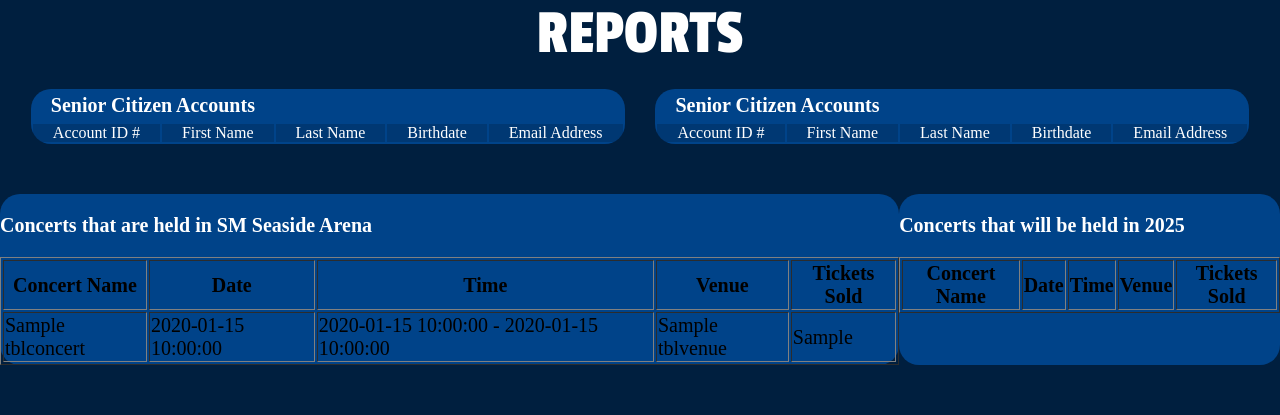
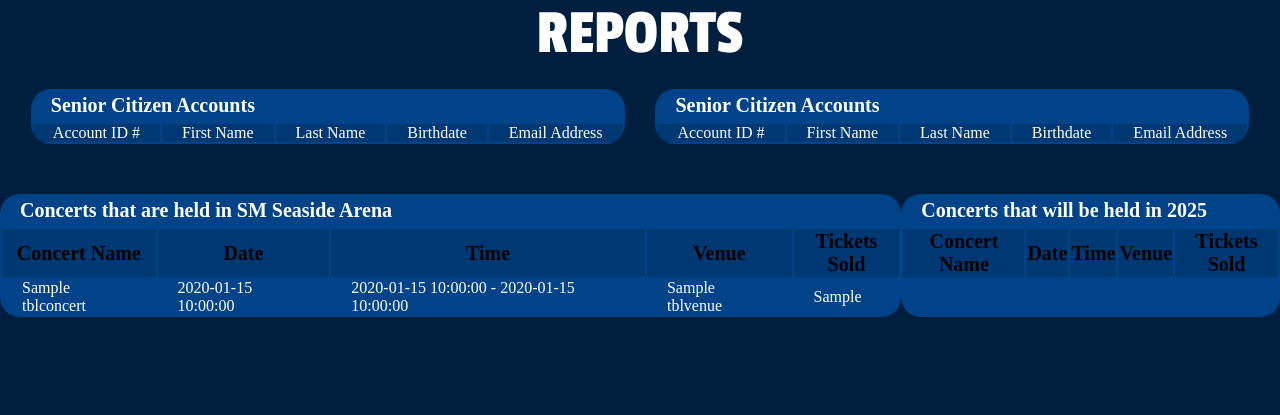
Before and after one commit to rayalindley/LoudwaveMusic-PHP, a PHP site: page /report.php in a window 1280 px wide. Shown: the part 454-869 px from the top of the page. After the commit the page ends 771 px from the top, so only its background shows below. Run offline with PHP 8.4, Linux system fonts and the light colour scheme; tables that the repository leaves empty or names only in its code hold one stand-in row (values such as "Sample post"); lists and menus that the app fills with data are empty; some web fonts are replaced.

Commit message:
matched the css for report

```diff
--- a/report.php
+++ b/report.php
@@ -87,10 +87,10 @@
                     die("Query failed: " . mysqli_error($connection));
                   }
 
-
-                  echo "<h3>Concerts that are held in SM Seaside Arena</h3>";
-                  echo "<table border='1'>";
-                  echo "<tr><th>Concert Name</th><th>Date</th><th>Time</th><th>Venue</th><th>Tickets Sold</th></tr>";
+                  echo '<h3 class="reportname">Concerts that are held in SM Seaside Arena</h3>';
+                  echo '<table class="indivreporttable">';
+                  echo '<tr class="columntitle">';
+                  echo "<th>Concert Name</th><th>Date</th><th>Time</th><th>Venue</th><th>Tickets Sold</th></tr>";
 
                   while ($row = mysqli_fetch_assoc($result )) {
                       // Generate a link to concertdetails.php with concert ID as parameter
@@ -119,9 +119,10 @@
                     if(!$result){
                       die("Query failed: " . mysqli_error($connection));
                     }
-                    echo "<h3>Concerts that will be held in 2025</h3>";
-                    echo "<table border='1'>";
-                    echo "<tr><th>Concert Name</th><th>Date</th><th>Time</th><th>Venue</th><th>Tickets Sold</th></tr>";
+                    echo '<h3 class="reportname">Concerts that will be held in 2025</h3>';
+                  echo '<table class="indivreporttable">';
+                  echo '<tr class="columntitle">';
+                    echo "<th>Concert Name</th><th>Date</th><th>Time</th><th>Venue</th><th>Tickets Sold</th></tr>";
 
                     while($row = mysqli_fetch_assoc($result)){
                         echo "<tr>";
```
